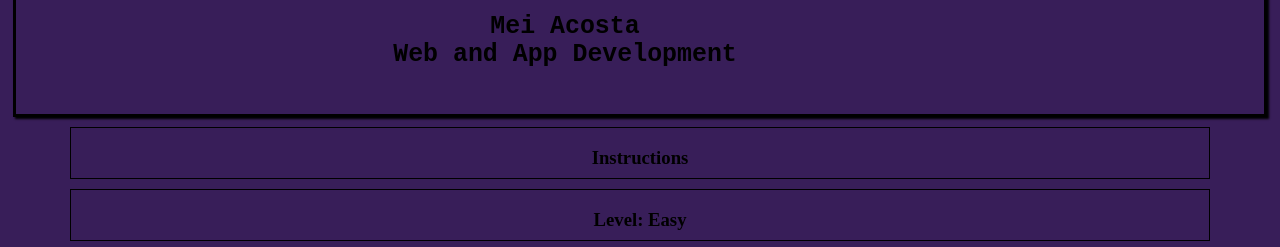
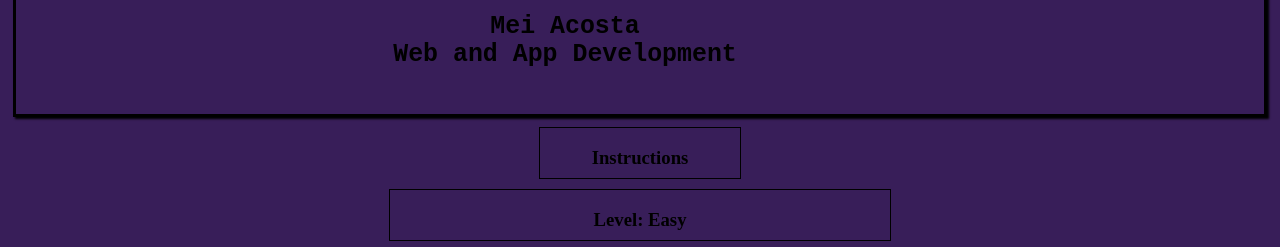
Before and after one commit to Me1dy/Me1dy, a plain HTML site: page project4/project4.html in a window 1280 px wide. Shown: the part 154-401 px from the top of the page. Drawn offline with Linux system fonts and the light colour scheme.

Commit message:
fixed size of images

```diff
--- a/project4/project4.css
+++ b/project4/project4.css
@@ -32,7 +32,7 @@ h3 {
   text-align: center;
   height: 50px;
   overflow: hidden;
-  width: 90%;
+  width: 200px;
   margin: 10px auto;
   transition: height 2.5s ease;
 }
@@ -48,7 +48,7 @@ h3 {
   text-align: center;
   height: 50px;
   overflow: hidden;
-  width: 90%;
+  width: 500px;
   margin: 10px auto;
   transition: height 2.5s ease;
 }
--- a/project4/project4.html
+++ b/project4/project4.html
@@ -36,7 +36,7 @@
         <br>Spot the difference!
         <img class="easy-images" src="easybefore.png"
          onmouseover="this.src='easyafter.png';"
-         onmouseout="this.src='easybefore.png';">
+         onmouseout="this.src='easybefore.png';" width="450px">
 
     </p>
 </div>
```
